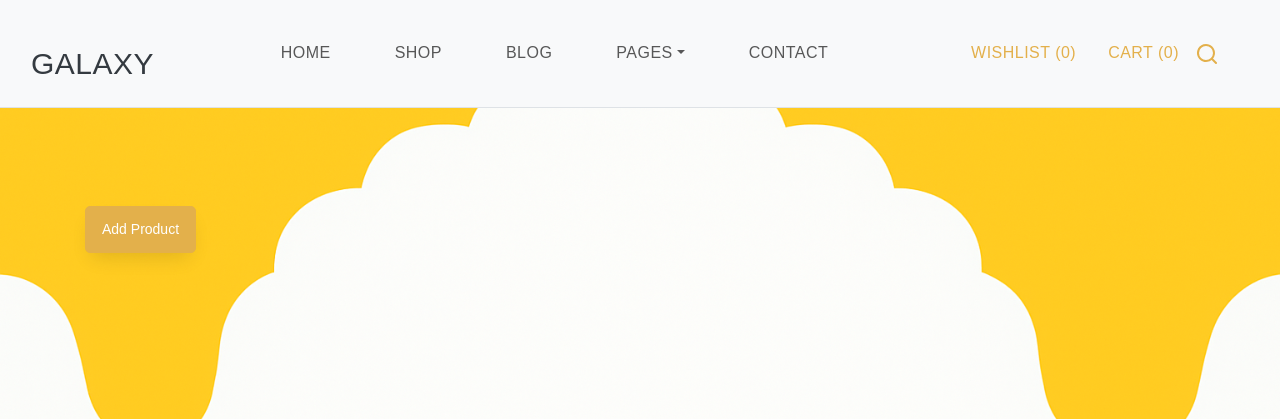
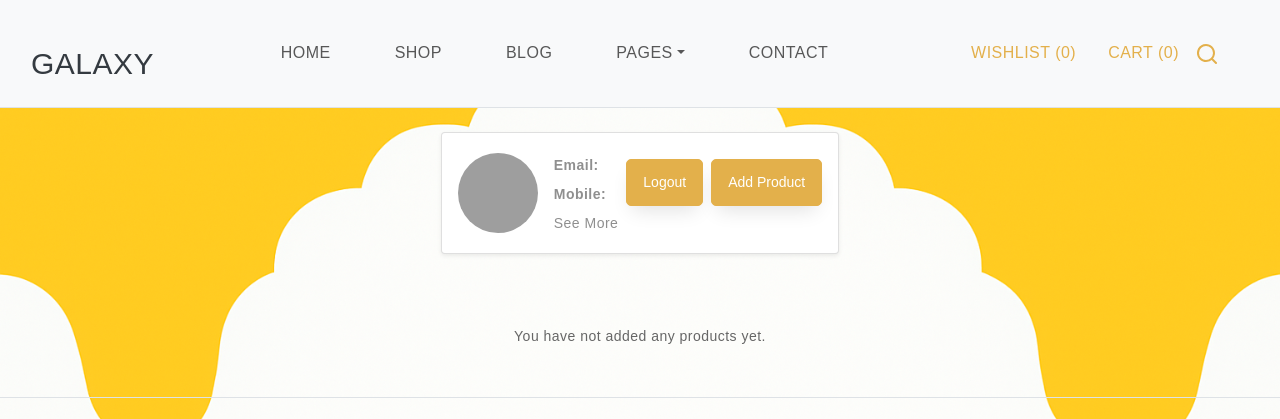
Before and after one commit to rahullswami/Galaxy-Store-Apno-Rajasthan, a Django app: page /your-products/ in a window 1280 px wide. Shown: the top 419 px of the page. Run offline with Django 5.2, Linux system fonts and the light colour scheme; a user stored in the database is signed in; data comes from the database, SQL or seed files in the repository; both versions use the stored data as it was after the commit; grey boxes are pictures that could not be loaded.

Commit message:
update orderpage

```diff
--- a/galaxy_store/accounts/views.py
+++ b/galaxy_store/accounts/views.py
@@ -21,7 +21,7 @@
 
         else:
             login(request, user)
-            return redirect('home')
+            return redirect('your_products')
 
     return render(request, 'login.html')
 
@@ -65,7 +65,7 @@
         user_image.save()
 
         messages.success(request, 'Your account created successfully')
-        return redirect('home')
+        return redirect('your_products')
 
 
 
@@ -73,4 +73,4 @@
 
 def logout_page(request):
     logout(request)
-    return redirect('home')
+    return redirect('login')
--- a/galaxy_store/core/templates/index.html
+++ b/galaxy_store/core/templates/index.html
@@ -5,7 +5,9 @@
 <section id="billboard" class=" py-5">
   <div class="container">
     <div class="row justify-content-center">
-      <h1 class="section-title text-center mt-4" data-aos="fade-up">🌿 Galaxy Store</h1>
+      <h1 class="section-title text-center mt-4" data-aos="fade-up">
+                    <img src="/static/images/ar-logo.png" alt=""  style="width: 60px;">
+                  AAPNO RAJASTHAN</h1>
       <div class="col-md-6 text-center" data-aos="fade-up" data-aos-delay="300">
         <p>At Galaxy Store, Your own store Sale and buy!!</p>
       </div>
--- a/galaxy_store/core/templates/your_product.html
+++ b/galaxy_store/core/templates/your_product.html
@@ -18,15 +18,109 @@
         width: 200px !important;
         height: auto !important;
     }
+
+    .your-product {
+        margin-top: -150px;
+    }
 </style>
 
-<section class="ftco-section">
-    <div class="container">
+<section class=" user-profile my-4">
+    <div class="align-items-center  d-flex cantainer justify-content-center">
+        <div class="card shadow-sm p-3 d-flex flex-row align-items-center ">
+
+            <!-- Profile Image -->
+            {% if user.userimage and user.userimage.image %}
+            <img src="{{ user.userimage.image.url }}" alt="Profile" class="rounded-circle me-3"
+                style="width: 80px; height: 80px; object-fit: cover;">
+            {% else %}
+            <img src="/media/default.jpg" alt="Profile" class="rounded-circle me-3"
+                style="width: 80px; height: 80px; object-fit: cover;">
+            {% endif %}
+
+            <!-- User Info -->
+            <div>
+                <h4 class="mb-1">{{ user.userprofile.fullname }}</h4>
+                <p class="mb-1"><strong>Email:</strong> {{ user.email }}</p>
+
+                <p class="mb-1"><strong>Mobile:</strong> {{ user.userprofile.mobile }}</p>
+                <span data-bs-toggle="modal" data-bs-target="#userProfileModal" style="cursor: pointer;">See More</span>
+            </div>
+
+            <div class="d-flex justify-content-between ms-auto">
+                <a href="{% url 'logout' %}" class="mx-2" style="color: red;">
+                    <button type="button" class="btn btn-primary">
+                        Logout
+                    </button>
+                </a>
 
                 <!-- Add Product Button -->
                 <button type="button" class="btn btn-primary" data-bs-toggle="modal" data-bs-target="#staticBackdrop">
                     Add Product
                 </button>
+
+            </div>
+
+        </div>
+    </div>
+</section>
+
+
+
+
+
+<!-- detailed user informaitons -->
+
+<!-- Modal -->
+<div class="modal fade" id="userProfileModal" tabindex="-1" aria-labelledby="userProfileModalLabel" aria-hidden="true">
+    <div class="modal-dialog modal-dialog-centered">
+        <div class="modal-content">
+
+            <!-- Header -->
+            <div class="modal-header">
+                <h5 class="modal-title" id="userProfileModalLabel">User Profile</h5>
+                <button type="button" class="btn-close" data-bs-dismiss="modal" aria-label="Close"></button>
+            </div>
+
+            <!-- Body -->
+            <div class="modal-body d-flex align-items-start">
+                <!-- Profile Image -->
+                {% if user.userimage and user.userimage.image %}
+                <img src="{{ user.userimage.image.url }}" alt="Profile" class="rounded-circle me-3"
+                    style="width: 80px; height: 80px; object-fit: cover;">
+                {% else %}
+                <img src="/media/default.jpg" alt="Profile" class="rounded-circle me-3"
+                    style="width: 80px; height: 80px; object-fit: cover;">
+                {% endif %}
+
+                <!-- User Info -->
+                <div>
+                    <h5 class="mb-1">{{ user.userprofile.fullname|default:user.get_full_name }}</h5>
+                    <p class="mb-1"><strong>Email:</strong> {{ user.email }}</p>
+                    <p class="mb-1"><strong>Mobile:</strong> {{ user.userprofile.mobile }}</p>
+                    <p class="mb-1"><strong>Address:</strong> {{ user.userprofile.address }}</p>
+                    <p class="mb-1"><strong>About:</strong> {{ user.userprofile.description }}</p>
+                </div>
+            </div>
+
+            <!-- Footer -->
+            <div class="modal-footer">
+                <button type="button" class="btn btn-secondary" data-bs-dismiss="modal">Close</button>
+            </div>
+        </div>
+    </div>
+</div>
+
+
+
+
+
+
+
+
+<section class="ftco-section ">
+    <div class="container">
+
+
 
         <!-- Modal Form -->
         <div class="modal fade" id="staticBackdrop" data-bs-backdrop="static" data-bs-keyboard="false" tabindex="-1">
@@ -66,55 +160,47 @@
 
 
 
-<section id="new-arrival" class="new-arrival product-carousel py-5 position-relative overflow-hidden">
+<div class="container-fluid your-product">
+    {% if category_products %}
+  {% for category, products in category_products.items %}
+  <section id="new-arrival" class="new-arrival product-carousel  position-relative overflow-hidden">
     <div class="container">
 
-        {% if category_products %}
-        {% for category, products in category_products.items %}
-        <h3 class="mb-3">{{ category|title }}</h3>
-
-        <div class="swiper product-swiper open-up" data-aos="zoom-out">
+      <div class="swiper product-swiper open-up pb-5" data-aos="zoom-out">
         <div class="swiper-wrapper d-flex">
 
           {% for p in products %}
-                <div class="swiper-slide">
+          <div class="swiper-slide shadow bg-light py-1 px-2 " style="border-radius: 15px;">
             <div class="product-item image-zoom-effect link-effect">
               <div class="image-holder position-relative">
 
+                <!-- Category -->
+                <h5 class="mb-3">{{ category|title }}</h5>
+
+                <!-- Product Images -->
                 {% for img in p.prod_images.all %}
-                            <a href="">
-                                <img src="{{ img.image.url }}" alt="{{ p.pname }}" class="product-image img-fluid"
-                                    style="height: 294px; width: 294px;">
+                  <a href="#">
+                    <img src="{{ img.image.url }}" alt="{{ p.pname }}"
+                         class="product-image img-fluid"
+                         style="width: 386.667px; height: 300px; border-radius: 15px;">
                   </a>
                 {% endfor %}
 
-                            <a href="index.html" class="btn-icon btn-wishlist">
-                                {% if p.user.userimage and p.user.userimage.image %}
-                                <img src="{{ p.user.userimage.image.url }}" alt="Profile" class="rounded-circle me-2"
-                                    style="width: 40px; height: 40px; object-fit: cover;">
-                                {% else %}
-                                <img src="/media/default.jpg" alt="Profile" class="rounded-circle me-2"
-                                    style="width: 40px; height: 40px; object-fit: cover;">
-                                {% endif %}
-
-                            </a>
-
+                <!-- Product Content -->
                 <div class="product-content">
                   <h5 class="element-title text-uppercase fs-5 mt-3">
-                                    <a href="">{{ p.pname }}</a>
+                    <a href="#">{{ p.pname|truncatechars:10 }}</a>
                   </h5>
                   <a href="#" class="text-decoration-none">
                     <span>₹{{ p.price }} - Stock: {{ p.stock }}</span>
                   </a>
                 </div>
 
+                <!-- Owner Actions -->
                 {% if user == p.user %}
-                            <!-- sirf owner ko edit/delete dikhaye -->
-                            <div class="d-flex w-100">
-                                <a href="{% url 'edit_product' p.id %}" class=""></a><button type="button"
-                                    class="btn btn-primary mr-2">Edit</button></a>
-                                <a href="{% url 'delete_product' p.id %}" class=""></a><button type="button"
-                                    class="btn btn-primary">Delete</button></a>
+                <div class="d-flex w-100 mt-2">
+                  <a href="{% url 'edit_product' p.id %}" ><button class="btn btn-primary">Edit</button></a>
+                  <a href="{% url 'delete_product' p.id %}"><button class="btn btn-danger mx-2">Delete</button></a>
                 </div>
                 {% endif %}
 
@@ -126,19 +212,26 @@
         </div>
         <div class="swiper-pagination"></div>
       </div>
+
+      <!-- Swiper Navigation -->
+      <div class="icon-arrow icon-arrow-left">
+        <svg width="50" height="50" viewBox="0 0 24 24">
+          <use xlink:href="#arrow-left"></use>
+        </svg>
+      </div>
+      <div class="icon-arrow icon-arrow-right">
+        <svg width="50" height="50" viewBox="0 0 24 24">
+          <use xlink:href="#arrow-right"></use>
+        </svg>
+      </div>
+
+    </div>
+  </section>
   {% endfor %}
 {% else %}
-        <p>No products found in this category.</p>
+  <p class="text-center">You have not added any products yet.</p>
 {% endif %}
-
-        <div class="icon-arrow icon-arrow-left"><svg width="50" height="50" viewBox="0 0 24 24">
-                <use xlink:href="#arrow-left"></use>
-            </svg></div>
-        <div class="icon-arrow icon-arrow-right"><svg width="50" height="50" viewBox="0 0 24 24">
-                <use xlink:href="#arrow-right"></use>
-            </svg></div>
 </div>
-</section>
 
 
 {% endblock %}
--- a/galaxy_store/core/views.py
+++ b/galaxy_store/core/views.py
@@ -185,16 +185,22 @@
         messages.success(request, "Product added successfully!")
         return redirect("your_products")
 
-    products = Prod.objects.filter(user=request.user)
-     # categories nikalna
-    categories = Prod.objects.values_list("category", flat=True).distinct()
+    # ✅ Sirf current user ke products
+    products = Prod.objects.filter(user=request.user).order_by("-created_at")
 
-    # category wise products (dictionary banane ke liye)
+    # ✅ Sirf current user ke categories
+    categories = products.values_list("category", flat=True).distinct()
+
+    # ✅ Category-wise products
     category_products = {}
     for cat in categories:
-        category_products[cat] = Prod.objects.filter(category=cat).order_by("-created_at")
+        category_products[cat] = products.filter(category=cat)
 
-    return render(request, "your_product.html", {"products": products, "category_products": category_products})
+    return render(
+        request,
+        "your_product.html",
+        {"products": products, "category_products": category_products},
+    )
 
 
 # ✏️ Edit product
```
Also changed, not shown: galaxy_store/accounts/templates/login.html (+7 -5 lines), galaxy_store/accounts/templates/register.html (+16 -12 lines), galaxy_store/core/templates/prods.html (+7 -4 lines), galaxy_store/core/static/images/ar-logo.png (added), galaxy_store/db.sqlite3, galaxy_store/public/static/prod/RSO4034_1_40cd841c-11dc-4c78-ab85-bfad034e31fe.webp (added), galaxy_store/public/static/prod/Rajasthan_outfits_banner.webp (added). Lines whose indentation alone changed are shown as unchanged.
